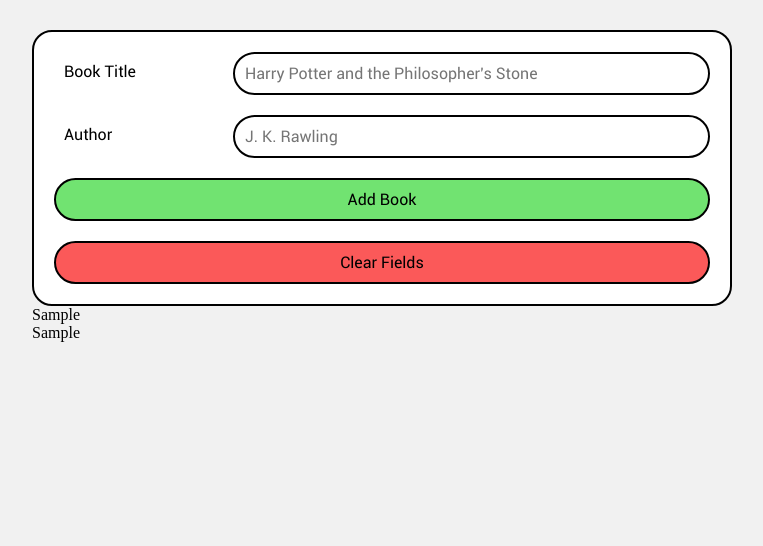
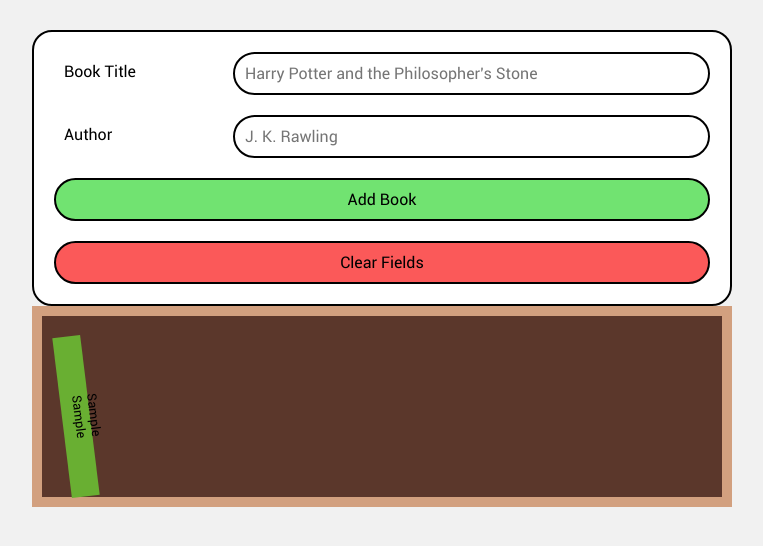
Before and after one commit to Diaa-E/bookshelf, a React (Vite) app: page / in a window 1280 px wide. Both pictures are taken after typing "Sample", "Sample" into the empty fields and a click on the button "Add Book". Shown: the top 546 px of the page, without its empty margins (258-1021 px from the left). Built offline with nearby package versions, Linux system fonts and the light colour scheme.

Commit message:
Add style to books

```diff
--- a/src/App.jsx
+++ b/src/App.jsx
@@ -3,12 +3,14 @@
 import viteLogo from '/vite.svg';
 
 import "./styles/reset.css";
+import "./styles/fonts.css";
 import "./styles/colors.css";
 import './styles/App.css';
 
 import Form from './components/Form'
 import Shelf from './components/Shelf';
 import Book from './components/Book';
+import { generateRandomNumber } from './utility';
 
 function App() {
 
@@ -24,6 +26,12 @@
           key={count}
           title={bookTitle}
           author={bookAuthor}
+          style={{
+            height: `${generateRandomNumber(200, 150)}px`,
+            width: `${generateRandomNumber(25, 40)}px`,
+            backgroundColor: `rgb(${generateRandomNumber(0, 256)}, ${generateRandomNumber(0, 256)}, ${generateRandomNumber(0, 256)})`,
+            transform: `rotate(${generateRandomNumber(-20, 0)}deg)`
+          }}
         />
     )
 
--- a/src/components/Book.jsx
+++ b/src/components/Book.jsx
@@ -1,11 +1,11 @@
 import { useState } from "react";
+import "../styles/Book.css";
 
-export default function Book({title, author, color })
+export default function Book({title, author, style })
 {
     return (
-        <div className="book">
-            <p>{title}</p>
-            <p>{author}</p>
+        <div style={style} className="book">
+            <p>{title} {author} </p>
         </div>
     )
 }
--- a/src/components/Shelf.jsx
+++ b/src/components/Shelf.jsx
@@ -1,4 +1,5 @@
 import { useState } from "react";
+import "../styles/Shelf.css"
 
 export default function Shelf({books})
 {
--- a/src/styles/App.css
+++ b/src/styles/App.css
@@ -1,10 +1,5 @@
-@font-face {
-  font-family: "Roboto";
-  src: url(../assets/fonts/Roboto-Regular.ttf);
-  font-weight: normal;
-}
-
 body{
+  min-width: 100vw;
   background-color: var(--background);
   display: grid;
   grid-template-rows: repeat(2, min-content);
--- a/src/styles/Book.css
+++ b/src/styles/Book.css
@@ -1,3 +1,11 @@
 .book{
+    font-family: var(--main-font);
+    display: flex;
+    place-items: center;
+    padding: 5%;
+}
 
+.book>p{
+    transform: rotate(90deg);
+    font-size: 80%;
 }
--- a/src/styles/Form.css
+++ b/src/styles/Form.css
@@ -1,5 +1,5 @@
 .add-book-form{
-    font-family: "Roboto", sans-serif;
+    font-family: var(--main-font);
     background-color: var(--form-background);
     border: 2px solid var(--card-border);
     border-radius: 20px;
--- a/src/styles/Shelf.css
+++ b/src/styles/Shelf.css
@@ -1,3 +1,10 @@
 .shelf{
+    background-color: var(--shelf);
+    border: 10px solid var(--shelf-edge);
+    padding: 20px 20px 0 20px;
+    display: grid;
+    grid-template-columns: repeat(auto-fit, 50px);
+    align-items: flex-end;
+    row-gap: 10px;
 
 }
--- /dev/null
+++ b/src/styles/fonts.css
@@ -0,0 +1,9 @@
+@font-face {
+    font-family: "Roboto";
+    src: url(../assets/fonts/Roboto-Regular.ttf);
+    font-weight: normal;
+  }
+
+:root{
+    --main-font: "Roboto", sans-serif;
+}
--- /dev/null
+++ b/src/utility.jsx
@@ -0,0 +1,4 @@
+export function generateRandomNumber(upperBound, lowerBound)
+{
+    return Math.round((Math.random() * (upperBound - lowerBound + 1)) + lowerBound);
+}
```
